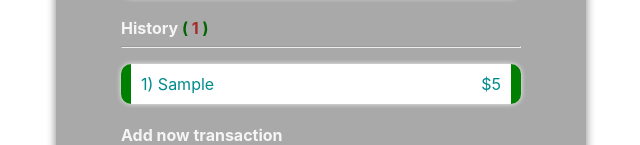
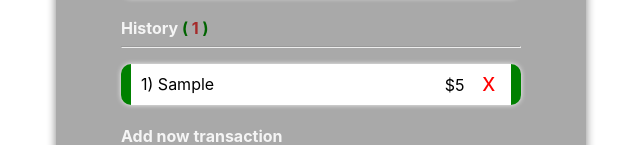
Before and after one commit to Azhar7909/expenses, a React (Create React App) app: page / in a window 1280 px wide. Both pictures are taken after typing "Sample", "5" into the empty fields and a click on the input "add transaction". Shown: the part 225-370 px from the top of the page, without its empty margins (334-974 px from the left). Built offline with nearby package versions, Linux system fonts and the light colour scheme.

Commit message:
deletetion done

```diff
--- a/src/App.css
+++ b/src/App.css
@@ -68,14 +68,22 @@ padding:15px;
 .brownColor{
   color: brown;
 }
-
 .greenColor{
   border-left: 10px solid green;
   border-right: 10px solid green;
-  color: darkcyan;
 }
 .redColor{
   border-left: 10px solid red;
   border-right: 10px solid red;
-  color: darkred;
 }
+
+.deleteBtn{
+  margin-left: 12px;
+  background-color: #fff;
+  border: none;
+  font-size: 25px;
+  margin-bottom: -4px;
+  margin-top: -7px;
+  color: red;
+  cursor: pointer;
+}
--- a/src/components/Child.js
+++ b/src/components/Child.js
@@ -9,6 +9,7 @@ function Child() {
     const [amount, setAmount] = useState("")
     const {data} = useContext(transactionsData);
     const {AddTransaction} = useContext(transactionsData)
+    const {DeleteTransaction} = useContext(transactionsData)
 
 
     const handleSubmission = (event) => {
@@ -23,6 +24,11 @@ function Child() {
       setAmount("")
 
     }
+
+    const deleteHandle = (index) => {
+      DeleteTransaction(index)
+    }
+
 
     function getIncome() {
       let income = 0;
@@ -71,7 +77,10 @@ function Child() {
                   return(
                     <li className={`spaceBetween bgWhiteBorderRadius ${d.amount > 0 ? 'greenColor' : 'redColor'}`} key={ind+1}>
                         <span >{ind+1}) {d.description}</span>
-                        <span >${d.amount}</span>
+                        <span>
+                          <span >${d.amount}</span>
+                          <button onClick={()=>deleteHandle(ind)} className="deleteBtn">x</button>
+                        </span>
                     </li>
                   )
               }): <div className="inputField">No Transactions available</div>
--- a/src/components/globalData.js
+++ b/src/components/globalData.js
@@ -18,13 +18,21 @@ export function ContextProvider({children}) {
             }
         })
     }
+    // Delete Transaction Action
+    function DeleteTransaction(index) {
+        dispatch({
+            type:'DELETE_TRANSACTION',
+            payload:index
+        })
+    }
 
 
     return(
         <transactionsData.Provider value={
             {
                 data:state,
-                AddTransaction
+                AddTransaction,
+                DeleteTransaction
             }}>
             {children}
         </transactionsData.Provider>
--- a/src/components/transactReducer.js
+++ b/src/components/transactReducer.js
@@ -1,9 +1,13 @@
 const transactionReducer = ((state, action) => {
     switch (action.type) {
         case 'ADD_TRANSACTION':
-            {
+
                 return[action.payload, ...state]
-            }
+
+        case 'DELETE_TRANSACTION':
+
+                return state.filter((item, index) => index !== action.payload );
+
 
         default:
             return state
```
